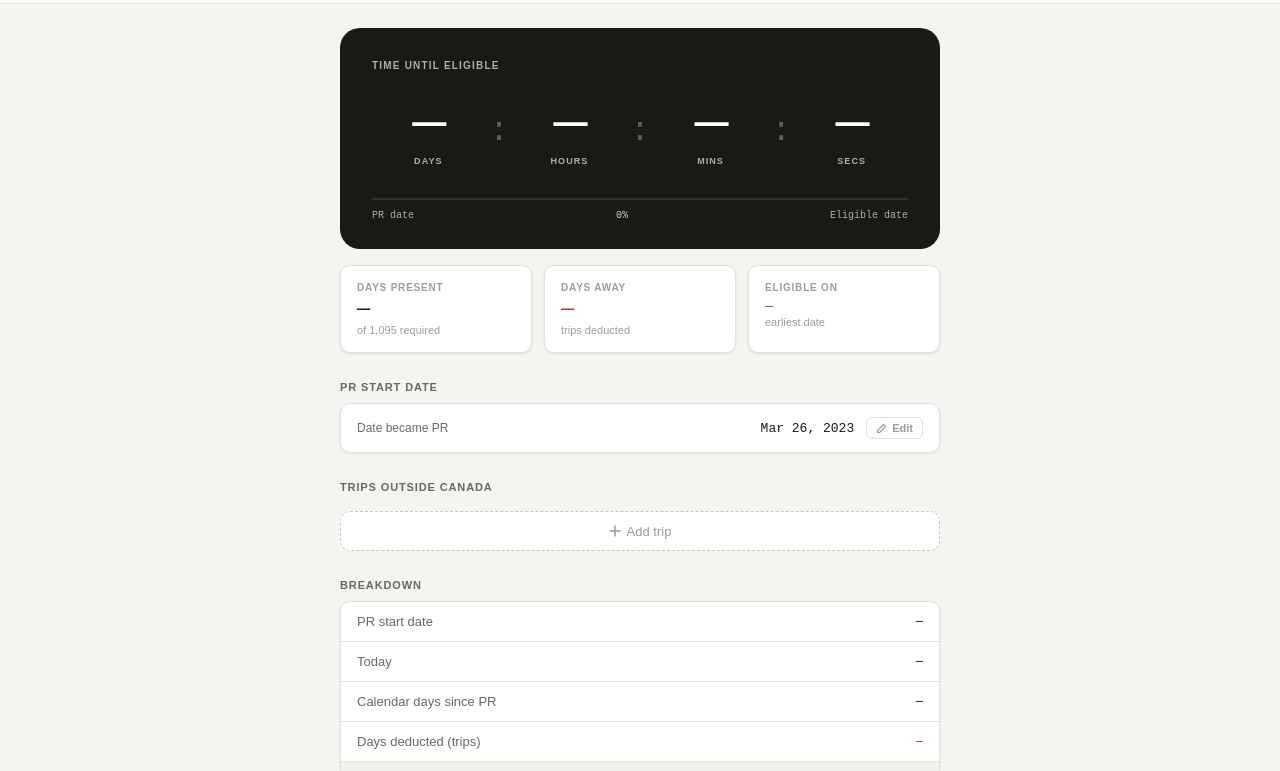
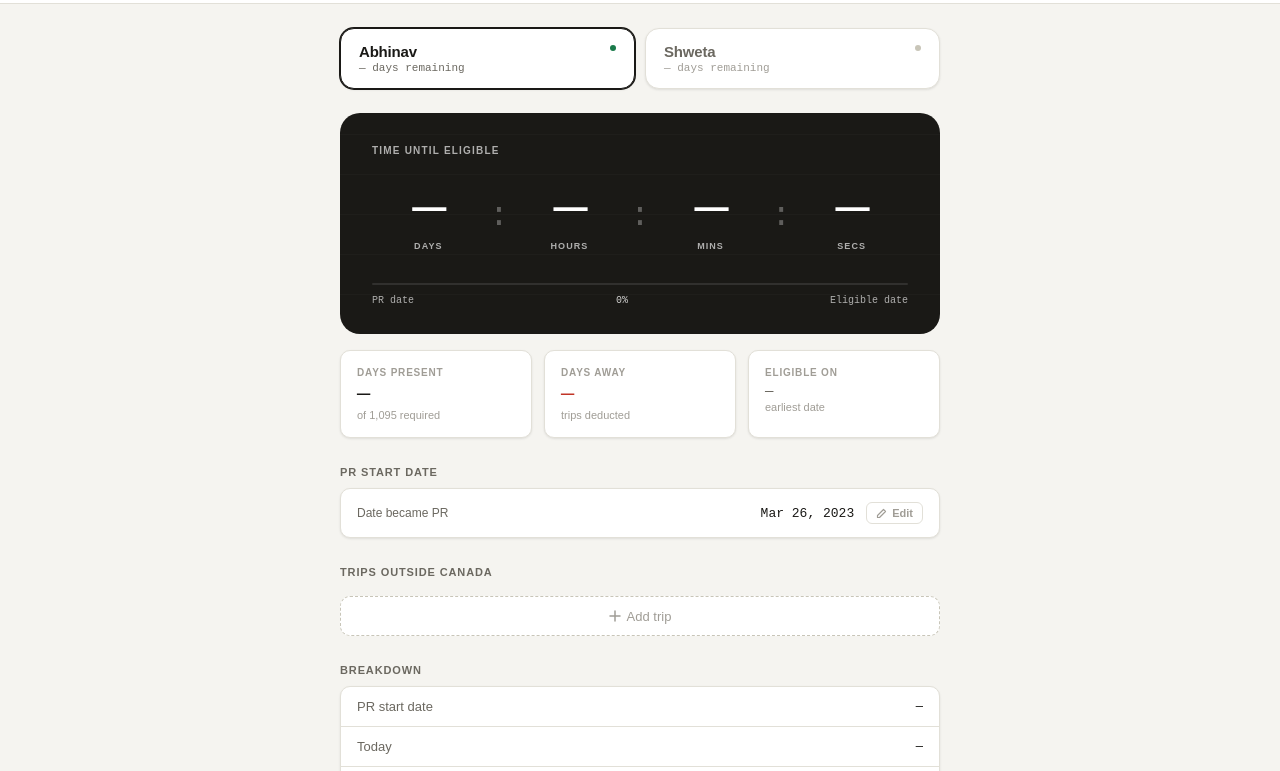
Before and after one commit to abhi191/citizenship-calculator, a plain HTML site: page index.html in a window 1280 px wide. Shown: the part 52-823 px from the top of the page. Drawn offline with Linux system fonts and the light colour scheme; no server answers; a web font is replaced by a local one.

Commit message:
Add missing person-switcher HTML markup to body
CSS and JS for the switcher existed but the actual button elements were never placed in the markup.

Co-Authored-By: Claude Sonnet 4.6 <noreply@anthropic.com>

```diff
--- a/index.html
+++ b/index.html
@@ -445,6 +445,24 @@ input::placeholder { color: var(--text-3); }
 </nav>
 
 <main class="page" aria-label="Citizenship eligibility tracker">
+
+  <!-- ══ PERSON SWITCHER ══ -->
+  <div class="person-switcher" role="tablist" aria-label="Select person">
+    <button class="person-tab active" id="tab-a" role="tab" aria-selected="true" aria-controls="panel-a" onclick="switchTab('a', this)">
+      <div style="display:flex;justify-content:space-between;width:100%;align-items:flex-start;">
+        <span class="person-tab-name">Abhinav</span>
+        <span class="person-tab-indicator"></span>
+      </div>
+      <span class="person-tab-days" id="a-tab-summary">— days remaining</span>
+    </button>
+    <button class="person-tab" id="tab-s" role="tab" aria-selected="false" aria-controls="panel-s" onclick="switchTab('s', this)">
+      <div style="display:flex;justify-content:space-between;width:100%;align-items:flex-start;">
+        <span class="person-tab-name">Shweta</span>
+        <span class="person-tab-indicator"></span>
+      </div>
+      <span class="person-tab-days" id="s-tab-summary">— days remaining</span>
+    </button>
+  </div>
 
   <!-- ══ ABHINAV ══ -->
   <div class="tab-panel active" id="panel-a" role="tabpanel" aria-labelledby="tab-a">
```
